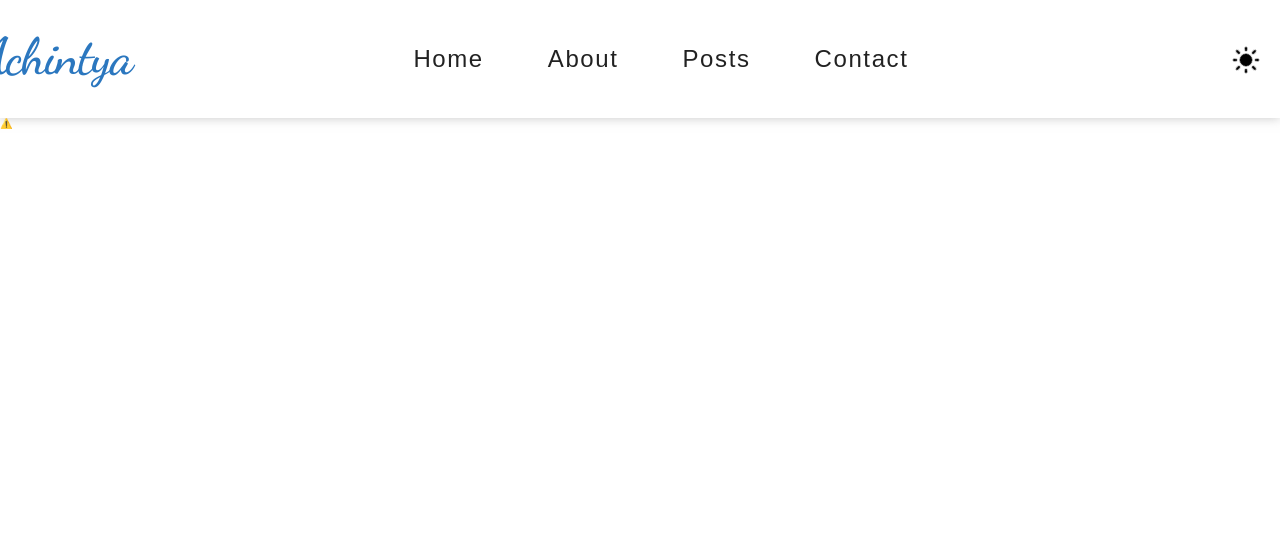
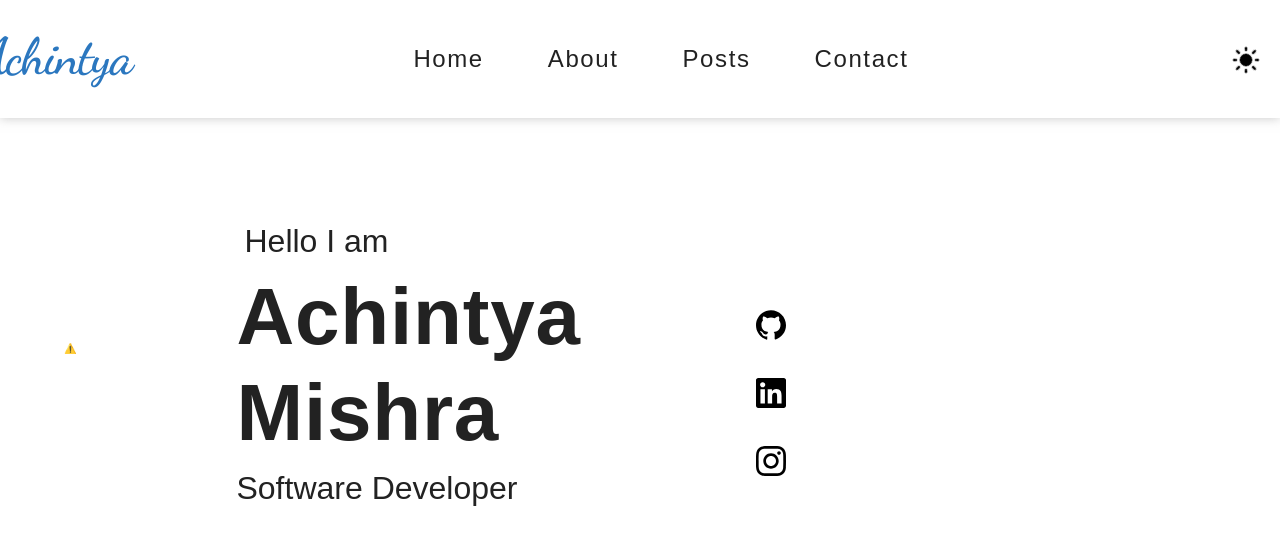
Before and after one commit to KINGACH2549/personal-portfolio, a React (Create React App) app: page / in a window 1280 px wide. Shown: the top 544 px of the page. Built offline with nearby package versions, Linux system fonts and the light colour scheme; no server answers.

Commit message:
added hero-section with name

```diff
--- a/src/Hero/Hero.css
+++ b/src/Hero/Hero.css
@@ -0,0 +1,51 @@
+
+.hero-container{
+    /* background-color: red; */
+    /* opacity: 0; */
+    margin:2rem;
+    padding: 2rem;
+    display: flex;
+    align-items: center;
+    gap:10rem
+
+}
+.intro-container{
+
+      font-family:'Wotfard','Wotfard-fallback',sans-serif;
+      line-height: 3.4rem;
+      align-self: flex-start;
+    margin-top: 2rem;
+    font-weight: 500;
+    font-size: 2rem;
+    color: #222;
+
+}
+.intro-name{
+    font-size:5rem ;
+    line-height: 6rem;
+    letter-spacing: 0.05rem;
+    font-weight: bold;
+}
+.intro-hello{
+    margin-left: 0.5rem;
+}
+.social-icons-hero{
+    align-self: flex-start;
+    margin-top: 8rem;
+    display: flex;
+    flex-direction: column;
+    gap: 2rem;
+}
+.social-icon-link{
+    display: inline-block;
+}
+.social-icon{
+    width: 60px;
+    height: 30px;
+
+    transition: transform 450ms ease-out;
+}
+.social-icon:hover{
+    transform: translateY(-5px);
+    cursor: pointer;
+}
--- a/src/Hero/Hero.js
+++ b/src/Hero/Hero.js
@@ -1,16 +1,52 @@
 import { Player } from "@lottiefiles/react-lottie-player";
+import "./Hero.css";
+import { SiGithub, SiLinkedin, SiInstagram } from "react-icons/si";
 
 function Hero() {
   return (
+    <div className="hero-container">
       <Player
-      //   src="https://assets5.lottiefiles.com/packages/lf20_x62chJ.json"
         src="https://assets8.lottiefiles.com/packages/lf20_gljfnvqz.json"
-      //   src="https://assets10.lottiefiles.com/packages/lf20_wtpprtnc.json"
         loop
         autoplay
         style={{ height: "600px", width: "600px", borderRadius: "50%" }}
         background="rgb(43, 119, 191)"
       />
+      <div className="intro-container">
+        <p className="intro-hello"> Hello I am</p>
+        <p className="intro-name">
+          Achintya <br></br>Mishra
+        </p>
+        <p>Software Developer</p>
+      </div>
+      <div className="social-icons-hero">
+        <a
+          href="https://github.com/KINGACH2549"
+          target="_blank"
+          rel="noreferrer"
+          className="social-icon-link"
+        >
+          <SiGithub className="social-icon" />
+        </a>
+
+        <a
+          href="https://www.linkedin.com/in/achintya-mishra-760604155"
+          target="_blank"
+          rel="noreferrer"
+          className="social-icon-link"
+        >
+          <SiLinkedin className="social-icon" />
+        </a>
+        <a
+          href="https://github.com/KINGACH2549"
+          target="_blank"
+          rel="noreferrer"
+          className="social-icon-link"
+        >
+          <SiInstagram className="social-icon" />
+        </a>
+      </div>
+    </div>
   );
 }
 export default Hero;
--- a/src/Navbar/Navbar.css
+++ b/src/Navbar/Navbar.css
@@ -2,6 +2,7 @@
     /* background-color: green; */
 
     background: color #848484;
+    /* position: fixed; */
    /* background: linear-gradient( hsla(200deg, 100%, 85%, 0.1),hsla(200deg, 100%, 85%, 0)); */
     padding:1.6rem 3.2rem;
     padding-bottom: 1.4rem;
--- a/src/index.css
+++ b/src/index.css
@@ -10,6 +10,7 @@ body{
 }
 .container{
     max-width: 190rem;
+
     /* background-color: red;
     padding:1.6rem 3.2rem */
 }
```
Lines whose indentation alone changed are shown as unchanged.
